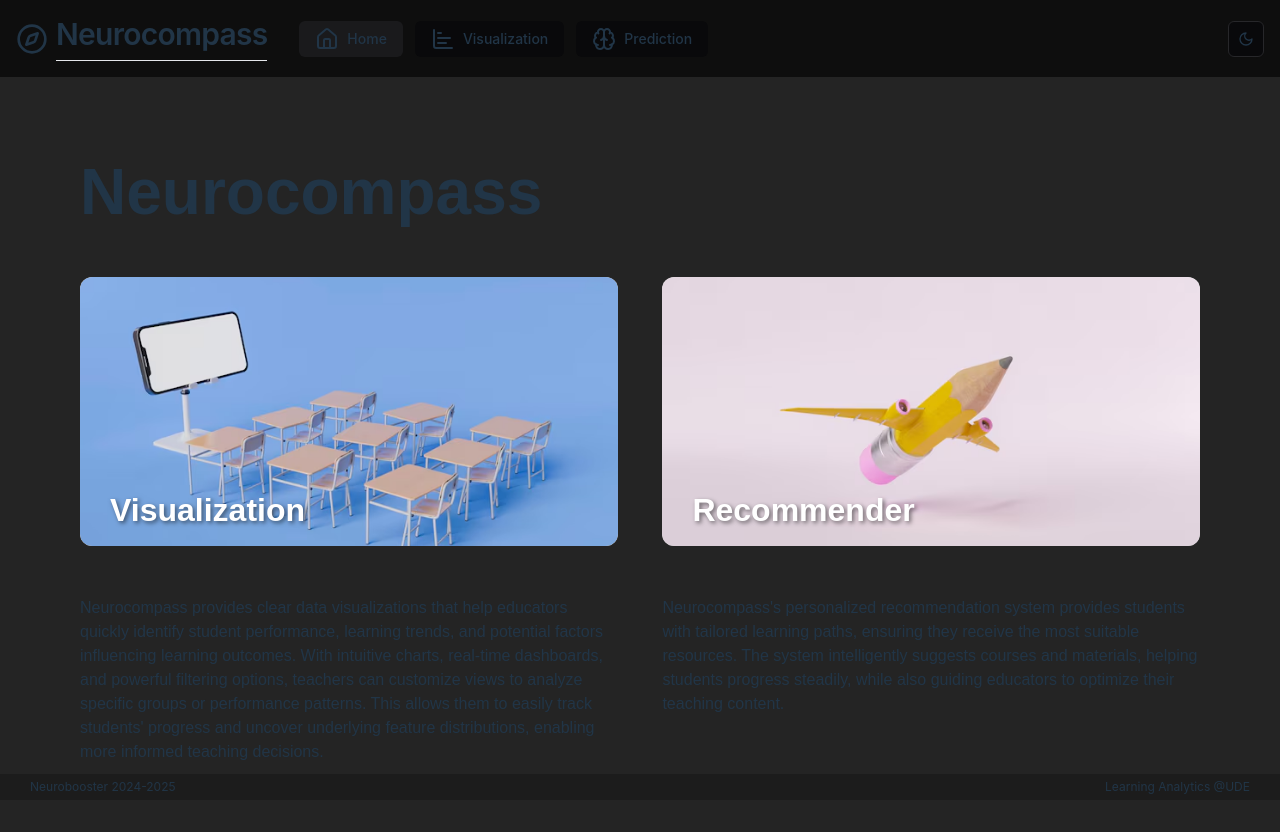
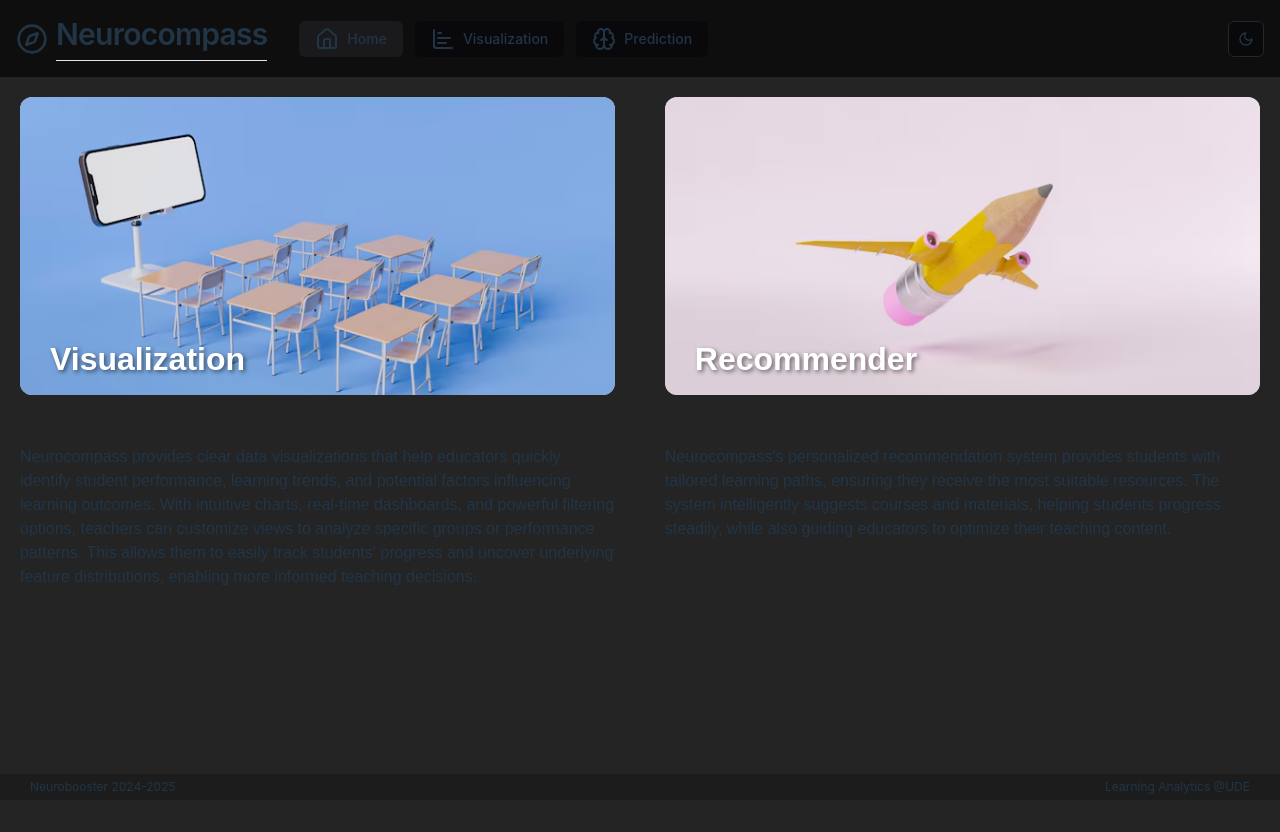
Before and after one commit to moharamfatema/neurocompass-website, a React (Vite) app in the folder frontend/: page / in a window 1280 px wide. Shown: the top 832 px of the page. After the commit the page ends 800 px from the top, so only its background shows below. Built offline with nearby package versions, Linux system fonts and the light colour scheme.

Commit message:
visual inconsistencies

```diff
--- a/frontend/src/index.css
+++ b/frontend/src/index.css
@@ -20,7 +20,7 @@
 body {
   margin: 0;
   /* display: flex; */
-
+  height: 100vh;
 }
 
 h1 {
--- a/frontend/src/pages/Home.jsx
+++ b/frontend/src/pages/Home.jsx
@@ -5,12 +5,8 @@ import image1 from '../assets/vis_1.avif';
 import image2 from '../assets/recommender_1.avif';
 
 const Home = () => (
-    <div style={{ fontFamily: "Arial, sans-serif", padding: "80px" }}>
-        <header>
-            <h1 style={{ fontSize: "4rem", fontWeight: "bold", marginBottom: "50px" }}>Neurocompass</h1>
-        </header>
-
-        <div style={{ display: "flex", justifyContent: "space-between", marginTop: "50px", gap: "30px", flexWrap: "wrap" }}>
+    <div style={{ fontFamily: "Arial, sans-serif", padding: "20px" }}>
+        <div style={{ display: "flex", justifyContent: "space-between", gap: "30px", flexWrap: "wrap" }}>
             {/* Image block 1: Visualization */}
             <Link to={"/visualization"} style={{ width: "48%", textDecoration: "none" }}>
                 <div style={{ position: "relative", width: "100%", paddingBottom: "50%", backgroundColor: "#ccc", borderRadius: "12px", overflow: "hidden" }}>
--- a/frontend/src/pages/visualization/components/filters.tsx
+++ b/frontend/src/pages/visualization/components/filters.tsx
@@ -49,7 +49,7 @@ const Filters = () => {
     return (
         filters &&
         filters.length && (
-            <div className="grid p-4 grid-cols-1 gap-4 w-full border-r border-zinc-500 overflow-y-auto h-[600px] overflow-x-hidden">
+            <div className="grid p-4 grid-cols-1 gap-4 w-full border-r border-zinc-500 overflow-y-auto max-h-[80dvh] overflow-x-hidden">
                 {filters.map((filter: Filter) => (
                     <React.Fragment key={filter.field}>
                         {filter.type === "categorical" && (
--- a/frontend/src/pages/visualization/index.tsx
+++ b/frontend/src/pages/visualization/index.tsx
@@ -4,8 +4,8 @@ import DataSummary from "./components/DataSummary";
 
 const Visualization = () => {
     return (
-        <div className=" flex flex-col items-center justify-center gap-2 m-5">
-            <section className="flex w-full rounded-lg bg-zinc-900">
+        <div className=" flex flex-col items-center justify-center gap-2 m-5 max-h-full">
+            <section className="flex w-full rounded-lg bg-zinc-900 h-full">
                 <aside className="min-w-72 w-1/4 h-full">
                     <Filters />
                 </aside>
```
